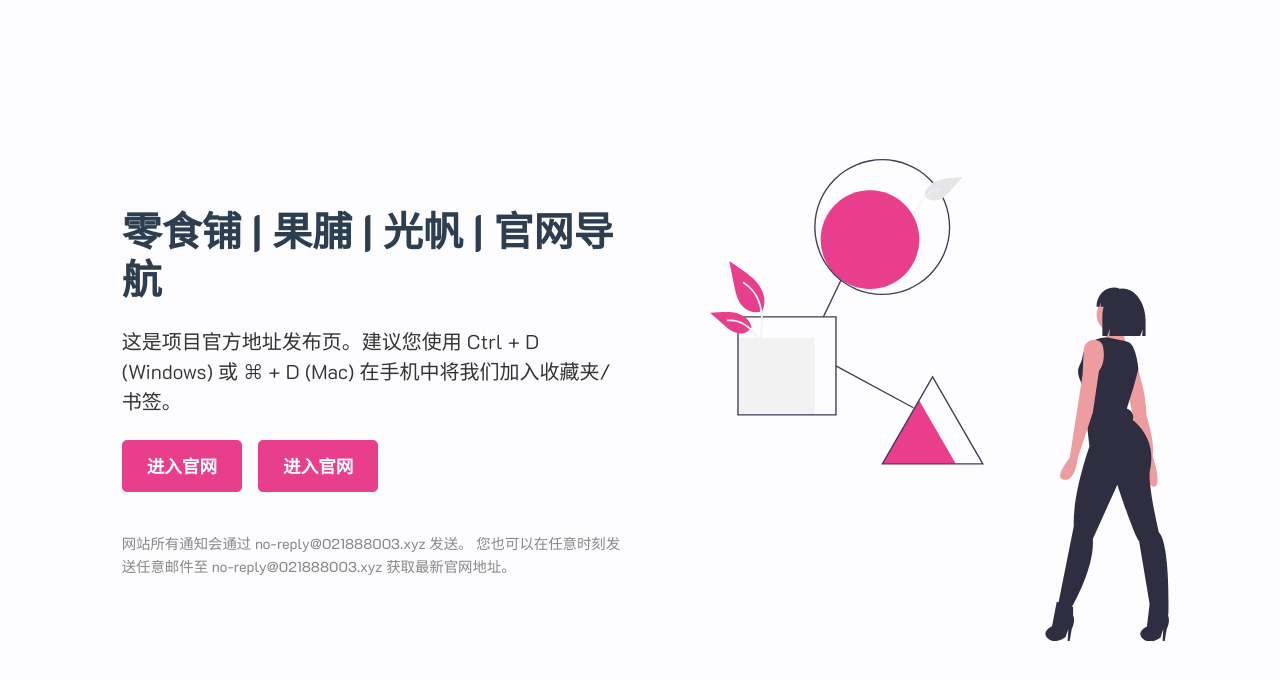
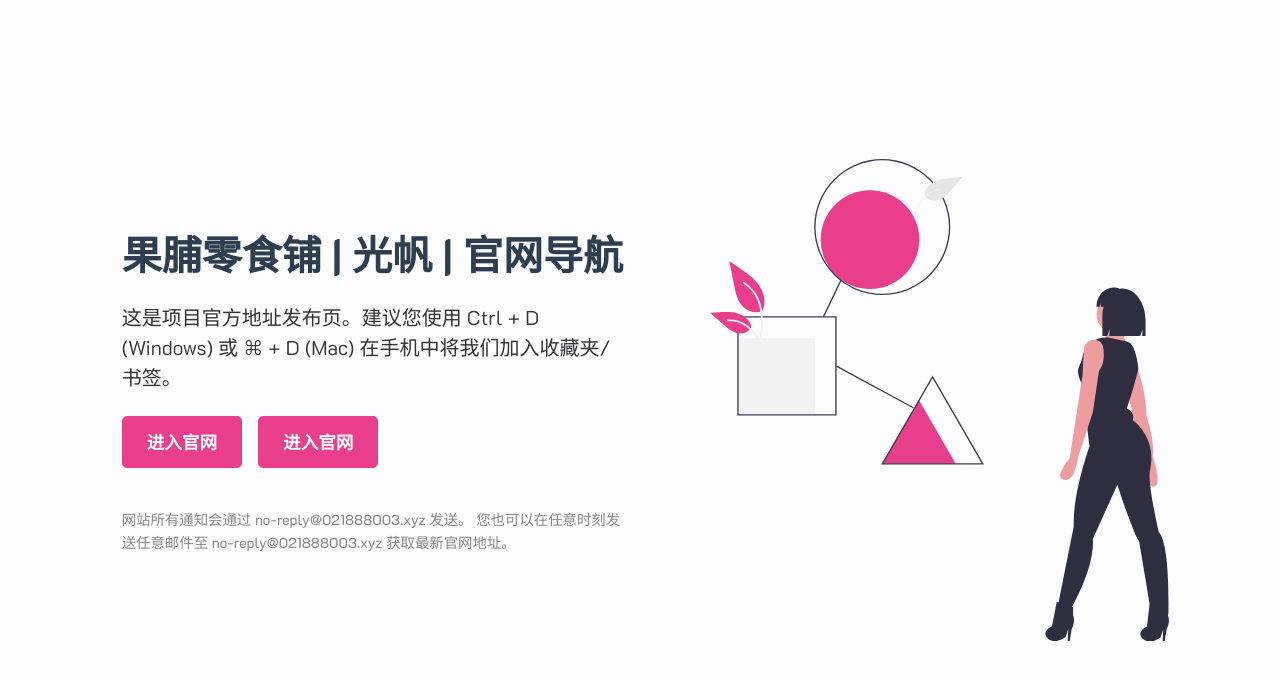
Before and after one commit to lingshishop/GF-web, a plain HTML site: page index.html in a window 1280 px wide. Drawn offline with nearby package versions, Linux system fonts and the light colour scheme.

Commit message:
Add files via upload

```diff
--- a/index.html
+++ b/index.html
@@ -4,7 +4,7 @@
     <!-- Required meta tags -->
     <meta charset="utf-8">
     <meta name="viewport" content="width=device-width, initial-scale=1, shrink-to-fit=no">
-    <title>零食铺 | 果脯 | 光帆 | 官网导航</title>
+    <title>果脯零食铺 | 光帆 | 官网导航</title>
 
     <!--Google font-->
     <link href="https://fonts.googleapis.com/css?family=K2D:300,400,500,700,800" rel="stylesheet">
@@ -90,7 +90,7 @@
 
         <div class="row">
             <div class="col-md-5 ml-md-auto my-md-auto order-1 order-md-1">
-                 <h1>零食铺 | 果脯 | 光帆 | 官网导航</h1>
+                 <h1>果脯零食铺 | 光帆 | 官网导航</h1>
                 <p class="lead mb-4">
                   这是项目官方地址发布页。建议您使用 Ctrl + D (Windows) 或 ⌘ + D (Mac) 在手机中将我们加入收藏夹/书签。
 			    </p>
```
